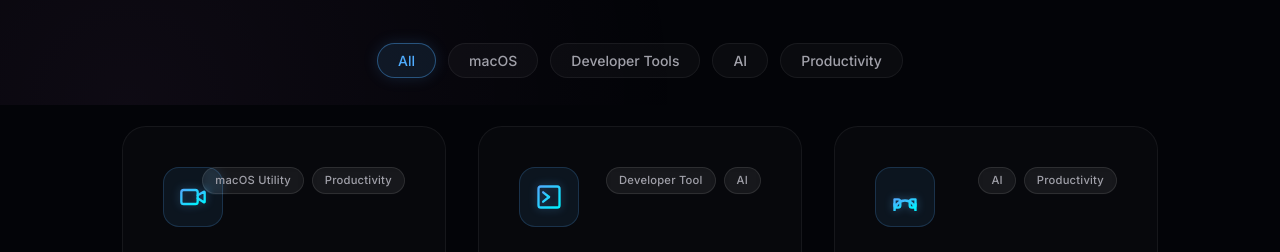
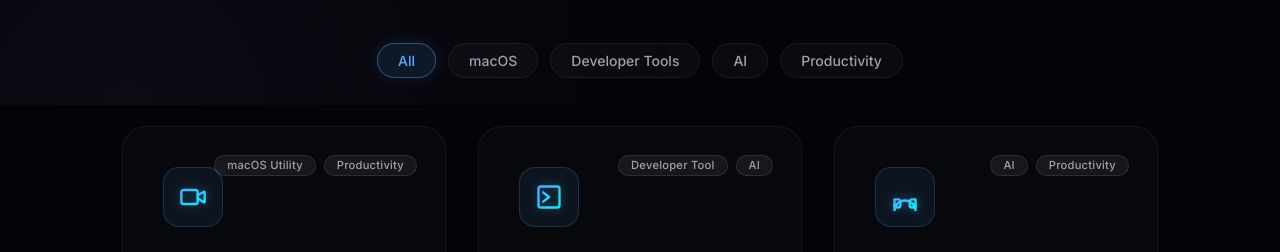
Before and after one commit to tomer-ben-david/mindmeld.github.io, a plain HTML site: page index.html in a window 1280 px wide. Shown: the part 695-947 px from the top of the page. Drawn offline with Linux system fonts and the light colour scheme.

Commit message:
style: fix tags overlapping the icon by moving them higher

```diff
--- a/assets/css/style.css
+++ b/assets/css/style.css
@@ -275,11 +275,14 @@ h3 {
 /* Product Tags */
 .product-tags {
     position: absolute;
-    top: 2.5rem;
-    right: 2.5rem;
+    top: 1.75rem;
+    right: 1.75rem;
     display: flex;
+    flex-wrap: wrap;
+    justify-content: flex-end;
     gap: 0.5rem;
     z-index: 2;
+    max-width: calc(100% - 110px);
 }
 
 .tag {
@@ -292,6 +295,11 @@ h3 {
     font-weight: 500;
     letter-spacing: 0.02em;
     backdrop-filter: blur(4px);
+    display: inline-flex;
+    align-items: center;
+    justify-content: center;
+    line-height: 1;
+    white-space: nowrap;
 }
 
 .product-card.hidden {
```
